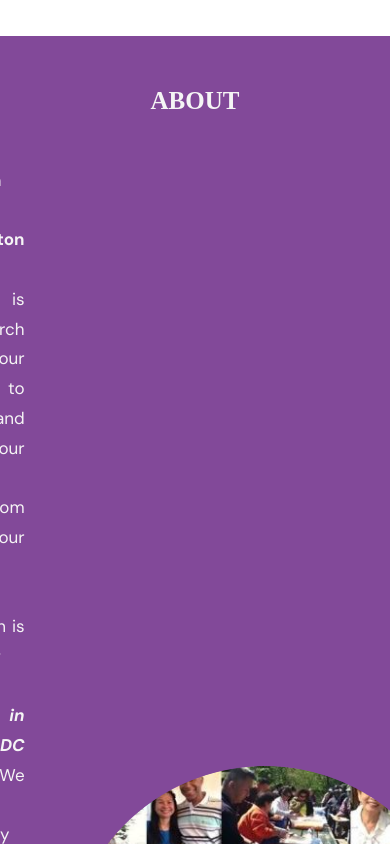
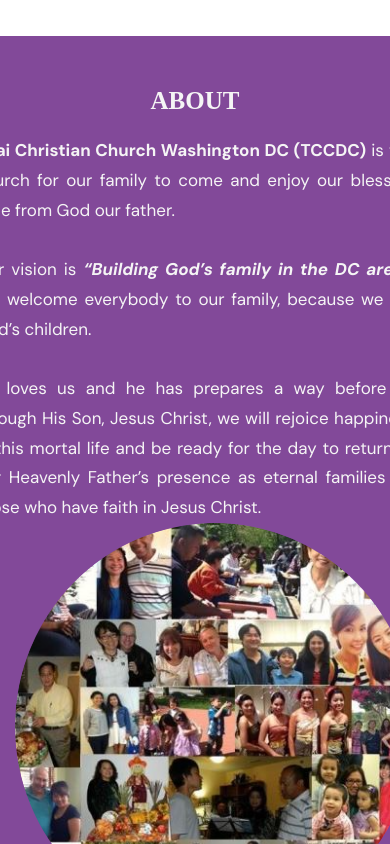
Before and after one commit to BayLadyCoder/thai-church-2022, a React (Create React App) app: page / in a window 390 px wide. Shown: the part 1660-2504 px from the top of the page. Built offline with nearby package versions, Linux system fonts and the light colour scheme.

Commit message:
Make About section responsive

```diff
--- a/src/components/About.js
+++ b/src/components/About.js
@@ -30,15 +30,23 @@ const About = () => {
         About
       </Typography>
       <Container
-        style={{
+        sx={{
           display: "flex",
           justifyContent: "space-between",
           alignItems: "center",
+          flexDirection: {
+            xs: "column",
+            lg: "row",
+          },
         }}
       >
         <Typography
           variant="subtitle1"
-          sx={{ textAlign: "justify", fontSize: "17px" }}
+          sx={{
+            textAlign: "justify",
+            fontSize: "17px",
+            marginBottom: { sm: "20px", lg: "0" },
+          }}
         >
           <strong>Thai Christian Church Washington DC (TCCDC)</strong> is the
           church for our family to come and enjoy our blessing time from God our
```
